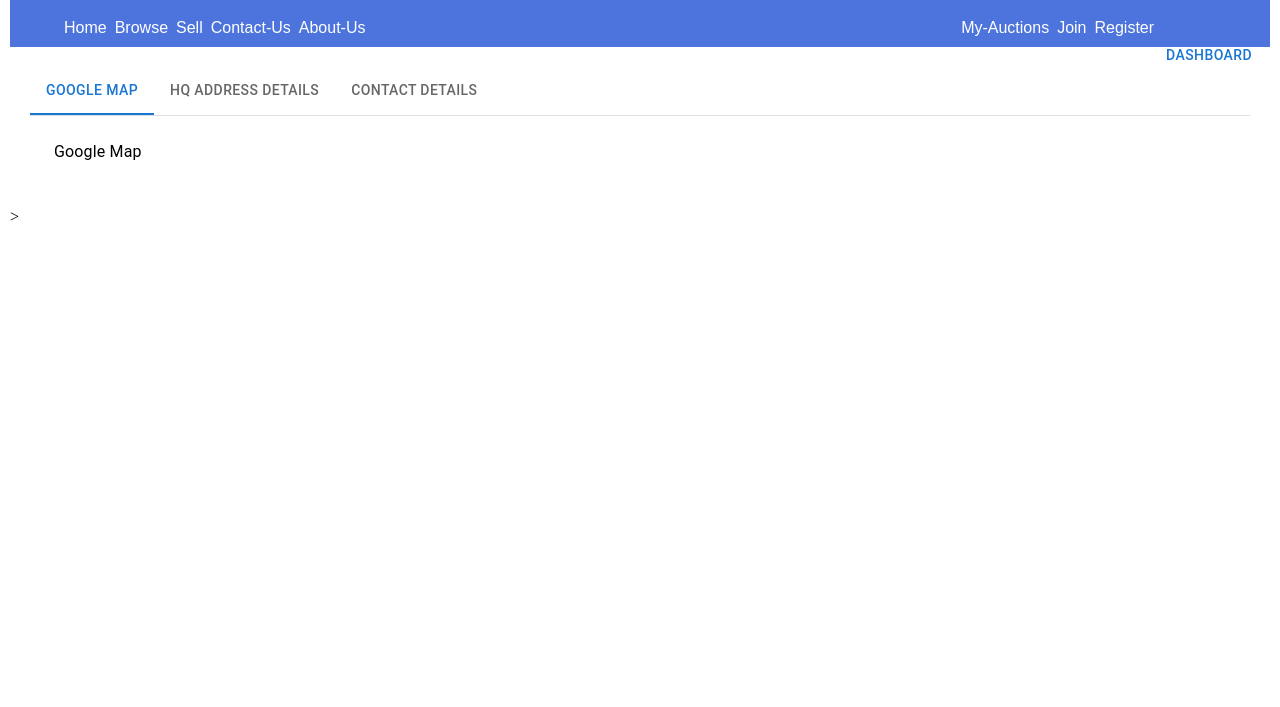
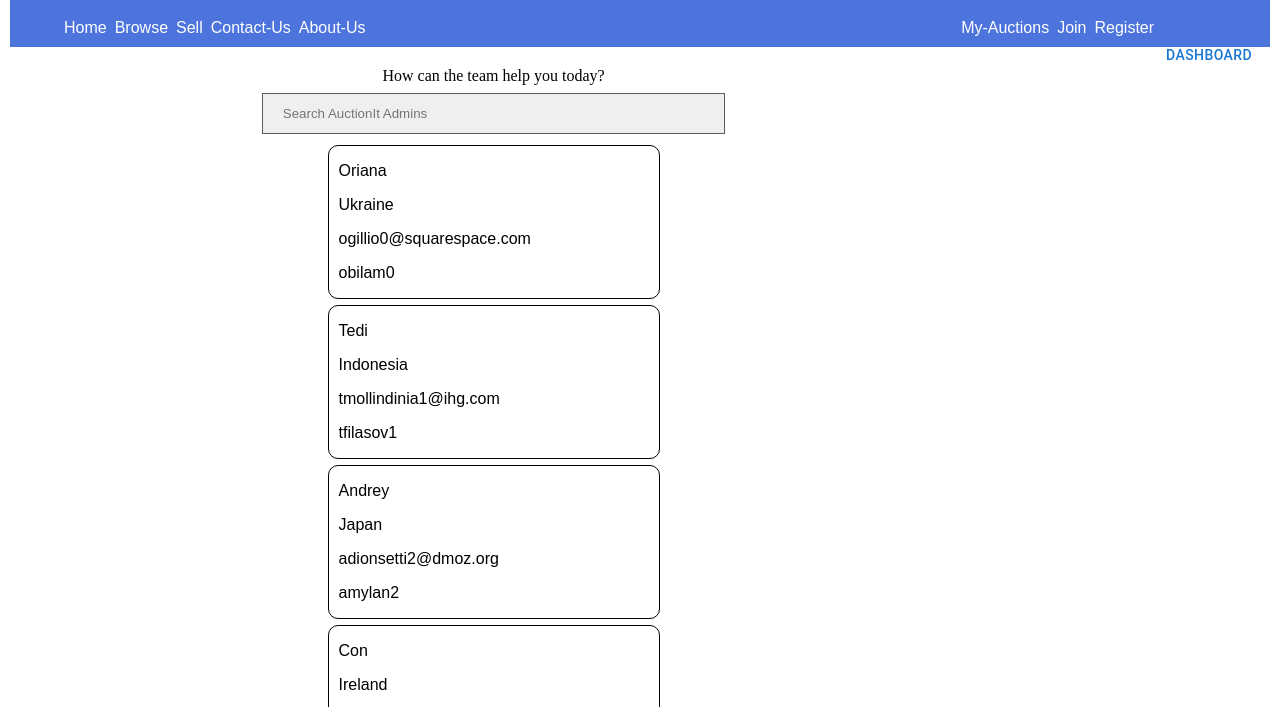
Before and after one commit to Liam5305/AuctionIT_HonoursProject, a React app: page /#/contact in a window 1280 px wide. Shown: the part 81-788 px from the top of the page. Built offline with nearby package versions, Linux system fonts and the light colour scheme.

Commit message:
SearchBar Implementation

```diff
--- a/src/components/ContactTabs.js
+++ /dev/null
@@ -1,82 +0,0 @@
-import React from 'react';
-import PropTypes from 'prop-types';
-import Tabs from '@mui/material/Tabs';
-import Tab from '@mui/material/Tab';
-import Typography from '@mui/material/Typography';
-import Box from '@mui/material/Box';
-
-function ContactTabs(props) {
-    const { children, value, index, ...other } = props;
-
-    return (
-        <div
-            role="tabpanel"
-            hidden={value !== index}
-            id={`simple-tabpanel-${index}`}
-            aria-labelledby={`simple-tab-${index}`}
-            {...other}
-        >
-            {value === index && (
-                <Box sx={{ p: 3 }}>
-                    <Typography>{children}</Typography>
-                </Box>
-            )}
-        </div>
-    );
-}
-
-ContactTabs.propTypes = {
-    children: PropTypes.node,
-    index: PropTypes.number.isRequired,
-    value: PropTypes.number.isRequired,
-};
-
-function a11yProps(index) {
-    return {
-        id: `simple-tab-${index}`,
-        'aria-controls': `simple-tabpanel-${index}`,
-    };
-}
-
-export default function BasicTabs() {
-    const [value, setValue] = React.useState(0);
-
-    const handleChange = (event, newValue) => {
-        setValue(newValue);
-    };
-
-    return (
-        <Box sx={{ width: '100%' }}>
-            <Box sx={{ borderBottom: 1, borderColor: 'divider' }}>
-                <Tabs value={value} onChange={handleChange} aria-label="basic tabs example">
-                    <Tab label="Google Map" {...a11yProps(0)} />
-                    <Tab label="HQ Address Details" {...a11yProps(1)} />
-                    <Tab label="Contact Details" {...a11yProps(2)} />
-                </Tabs>
-            </Box>
-            <ContactTabs value={value} index={0}>
-                Google Map
-            </ContactTabs>
-            <ContactTabs value={value} index={1}>
-                <h3>Buchanan Galleries</h3>
-                <p>Glasgow</p>
-                <p>G1 2GF</p>
-                <p>Floor G-2 Buchanan Galleries</p>
-                <hr/>
-                <p>Monday   10am-6pm</p>
-                <p>Tuesday   9.30am-6pm</p>
-                <p>Wednesday   9.30am-6pm</p>
-                <p>Thursday   9.30am-7pm</p>
-                <p>Friday   9.30am-6pm</p>
-                <p>Saturday   9am-6pm</p>
-                <p>Sunday   10am-6pm</p>
-            </ContactTabs>
-            <ContactTabs value={value} index={2}>
-                <h2>CEO - Liam Rutherford</h2>
-                <h3>Owner of AuctionIt</h3>
-                <p>Phone Number - 0141 774 2214</p>
-                <p>Email Address - l.rutherford@aucit.com</p>
-            </ContactTabs>
-        </Box>
-    );
-}
--- a/src/components/Main.js
+++ b/src/components/Main.js
@@ -13,9 +13,9 @@ import AboutUs from "./pages/About";
 import MyAuctions from "./pages/MyAuctions";
 import JoinPage from "./pages/JoinUs";
 import RegisterPage from "./pages/Register";
-import ContactTabs from "../components/ContactTabs";
 import AboutTabs from "../components/AboutTabs";
 import DashboardPanel from "../components/Dashboard";
+import SearchBar from "./SearchBar";
 
 function Main() {
     return (
@@ -45,7 +45,7 @@ function Main() {
                             <Route exact path="/" element={<HomePage />} />
                             <Route path="/browse" element={<BrowsePage />} />
                             <Route path="/sell" element={<SellPage />} />
-                            <Route path="/contact" element={<ContactUs />, <ContactTabs />} />
+                            <Route path="/contact" element={<ContactUs />, <SearchBar />} />
                             <Route path="/about" element={<AboutUs />, <AboutTabs />} />
                             <Route path="/my-auctions" element={<MyAuctions />} />
                             <Route path="/join" element={<JoinPage />} />
--- /dev/null
+++ b/src/components/SearchBar.js
@@ -0,0 +1,33 @@
+import React from "react";
+import Data from "./mock-data.json";
+import { useState } from "react";
+
+function SearchBar() {
+    const [query, setQuery] = useState("")
+
+    return (
+        <div className="search-bar">
+            <label>How can the team help you today?</label>
+            <input placeholder="Search AuctionIt Admins" onChange={event => setQuery(event.target.value)} />
+
+            {
+                Data.filter(post => {
+                    if (query === '') {
+                        return post;
+                    } else if (post.first_name.toLowerCase().includes(query.toLowerCase())) {
+                        return post;
+                    }
+                }).map((post, index) => (
+                    <div className="box" key={index}>
+                        <p>{post.first_name}</p>
+                        <p>{post.Country}</p>
+                        <p>{post.email}</p>
+                        <p>{post.username}</p>
+                    </div>
+                ))
+            }
+        </div>
+    )
+}
+
+export default SearchBar;
--- /dev/null
+++ b/src/components/mock-data.json
@@ -0,0 +1,10 @@
+[{"id":1,"first_name":"Oriana","Country":"Ukraine","email":"ogillio0@squarespace.com","username":"obilam0"},
+{"id":2,"first_name":"Tedi","Country":"Indonesia","email":"tmollindinia1@ihg.com","username":"tfilasov1"},
+{"id":3,"first_name":"Andrey","Country":"Japan","email":"adionsetti2@dmoz.org","username":"amylan2"},
+{"id":4,"first_name":"Con","Country":"Ireland","email":"cchapelle3@toplist.cz","username":"cglazer3"},
+{"id":5,"first_name":"Talbert","Country":"Philippines","email":"tvowdon4@biblegateway.com","username":"tsouthall4"},
+{"id":6,"first_name":"Nike","Country":"Myanmar","email":"ndowning5@nymag.com","username":"nmeadmore5"},
+{"id":7,"first_name":"Constancy","Country":"Poland","email":"cburvill6@samsung.com","username":"cpaybody6"},
+{"id":8,"first_name":"Christophorus","Country":"Mongolia","email":"csidary7@twitter.com","username":"cpratton7"},
+{"id":9,"first_name":"Russ","Country":"United States","email":"rmaypole8@cnet.com","username":"rburle8"},
+{"id":10,"first_name":"Kim","Country":"China","email":"kgallichiccio9@livejournal.com","username":"kmacadie9"}]
--- a/src/components/pages/Contact.js
+++ b/src/components/pages/Contact.js
@@ -1,20 +1,10 @@
 import React from "react";
-import { TextField } from "@mui/material";
 
 function ContactPage() {
 
     return (
-        <>
-            <div className="team-help">
-                <h2>How can the team help you today?</h2>
-                <br />
-                <TextField id="oulined-basic" label="Search AuctionIt Help!" variant="outlined" />
-            </div>
-            <br />
-            <hr />
-            <br />
-        </>
-    );
+        <></>
+    )
 }
 
 export default ContactPage;
--- a/src/index.css
+++ b/src/index.css
@@ -235,3 +235,12 @@ textarea[type=text]:focus {
     border: 0.1px solid rgb(94, 92, 92);
     background-color: rgb(240, 238, 238);
 }
+
+.box {
+    text-align: left;
+    border: black ridge 1px;
+    border-radius: 10px;
+    margin: 3px;
+    width: 20rem;
+    padding-left: 10px;
+}
```
